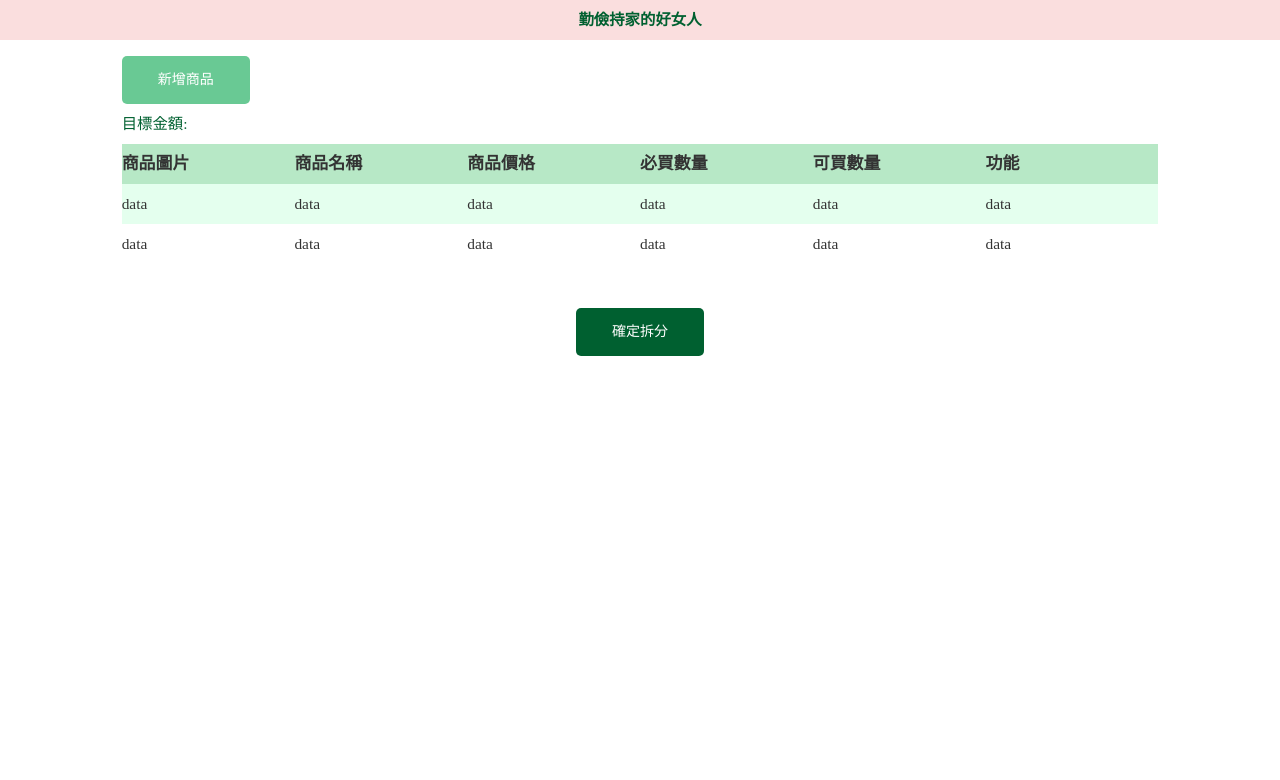
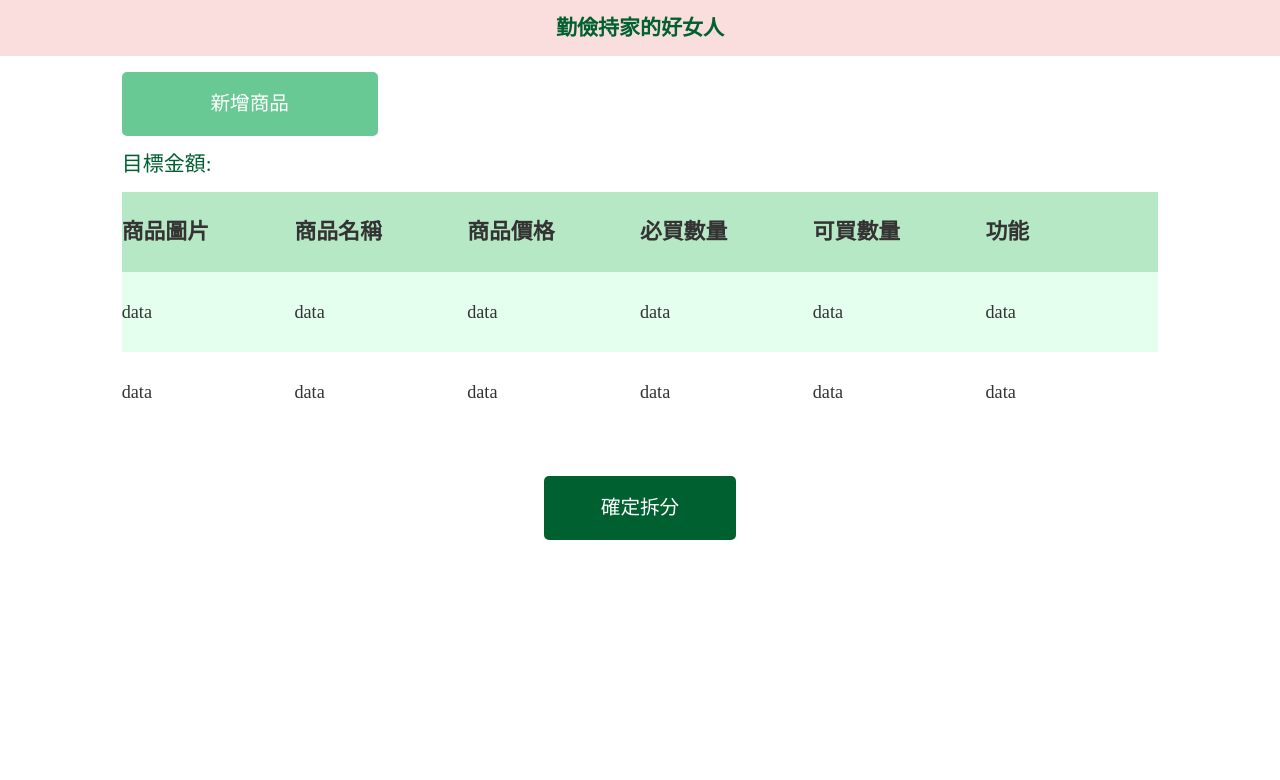
Before and after one commit to iampheasant/template, a Flask app: page /page_2 in a window 1280 px wide. Shown: the top 780 px of the page. Before the commit the page ends 356 px from the top, so only its background shows below. Run offline with Flask 2, Linux system fonts and the light colour scheme; some libraries are stand-ins or nearby versions.

Commit message:
Add files via upload

```diff
--- a/main.py
+++ b/main.py
@@ -5,7 +5,7 @@ app = Flask(__name__)
 bootstrap = Bootstrap()
 
 #render_template將會找尋html檔案傳送給使用者
-@app.route("/")
+@app.route("/page_1")
 def page_1():
     return render_template("page_1.html")
 
--- a/static/css/main.css
+++ b/static/css/main.css
@@ -3,13 +3,13 @@
 
 /*標題*/
 .slgon{
-	height: 5vh;
+	height: 7vh;
 	width: 100vw;
 	background-color: #FADEDE;
 	float: top;
 	text-align: center;
-	line-height: 5vh;
-	font-size: 110%;
+	line-height: 7vh;
+	font-size: 150%;
 	font-weight: bold;
 	font-family: 微軟正黑體;
 	color: #006030;
@@ -18,20 +18,19 @@
 .content{
 	height: 100vh;
 	width: 100vw;
-
 	text-align: center;
 }
 /*確定類按鈕*/
 .determin{
-	height: 6vh;
-	width: 10vw;
+	height: 8vh;
+	width: 15vw;
 	background-color: #006030;
 	float: bottom: 0;
     border: none;
     text-align: center;
     text-decoration: none;
     display: inline-block;
-    font-size: 100%;
+    font-size: 140%;
 	font-family: 微軟正黑體;
     color: white;
     border-radius: 	5px;
@@ -42,36 +41,32 @@
 }
 /*增加類按鈕*/
 .add{
-	height: 6vh;
-	width: 25vw;
+	height: 8vh;
+	width: 20vw;
 	background-color: #69C994;
     border: none;
     text-align: center;
     text-decoration: none;
     display: inline-block;
-    font-size: 100%;
+    font-size: 140%;
 	font-family: 微軟正黑體;
     color: white;
     border-radius: 	5px;
     margin-top: 2vh;
-}
-.add[type="submit"]{
-	height: 6vh;
-	width: 10vw;
 }
 .add:hover{
 	background-color: #5BB081;
 }
 /*取消刪除類按鈕*/
 .cancel{
-	height: 6vh;
-	width: 10vw;
+	height: 8vh;
+	width: 20vw;
 	background-color: #D18C9A;
     border: none;
     text-align: center;
     text-decoration: none;
     display: inline-block;
-    font-size: 100%;
+    font-size: 140%;
 	font-family: 微軟正黑體;
     color: white;
     border-radius: 	5px;
@@ -82,51 +77,52 @@
 }
 /*普通文字*/
 .word{
-	height: 5vh;
-	width: 80vw;
-	line-height: 5vh;
-	font-size: 110%;
+	height: 7vh;
+	width: 85vw;
+	line-height: 7vh;
+	font-size: 150%;
 	font-family: 微軟正黑體;
 	color: #006030;
 }
 /*form表單inp裡的input*/
 .inp>input{
-	height: 7vh;
+	height: 9vh;
 	width: 50vw;
-	font-size: 110%;
+	font-size: 150%;
 	font-family: 微軟正黑體;
 	border: 1.5px solid #B7E8C6;
-	padding-left: 1vw;
+	padding-left: 2vw;
 	border-radius: 	5px;
 	box-sizing: border-box;
-	margin-top: 3vh;
+	margin-top: 2vh;
 }
 .inp>input:focus{
 	border: 1.5px solid #9DC7AA;
 }
 .inp>input[type="file"]{
 	display: inline;
-	height: 7vh;
+	height: 9vh;
 	width: 50vw;
-	font-size: 110%;
+	font-size: 150%;
 	font-family: 微軟正黑體;
 	background-color: #fff;
 	border: 1.5px solid #B7E8C6;
-	padding-left: 1vw;
+	padding-left: 2vw;
 	border-radius: 	5px;
 	box-sizing: border-box;
-	margin-top: 3vh;
+	margin-top: 2vh;
 }
 .inp>input[type="button"]{
-	height: 6vh;
-	width: 25vw;
+	height: 8vh;
+	width: 20vw;
 	background-color: #69C994;
     border: none;
     text-align: center;
     text-decoration: none;
     display: inline-block;
-    font-size: 100%;
+    font-size: 140%;
 	font-family: 微軟正黑體;
+	padding-left: 0;
     color: white;
     border-radius: 	5px;
     margin-top: 2vh;
@@ -142,13 +138,14 @@
 .table th,.table tr{
 	border-collapse: collapse;
 	width: 100vw;
-	line-height: 5vh;
-	font-size: 110%;
+	line-height: 10vh;
+	font-size: 130%;
 	font-family: 微軟正黑體;
 	border: none;
 }
 .table>table th{
 	background-color: #B7E8C6;
+	font-size: 120%;
 }
 .table>table tr:nth-child(even){
 	background-color: #FFF;
@@ -159,3 +156,9 @@
 .table>table tr:hover{
 	background-color: #CAE3D3;
 }
+/*圖片格式*/
+/*.img{
+	height: 45vh;
+	width: 45vw;
+	margin-top: 1vh;
+}
```
Also changed, not shown: static/js/main.js (+35 -12 lines), static/js/try.js (added, +18 -0 lines).
